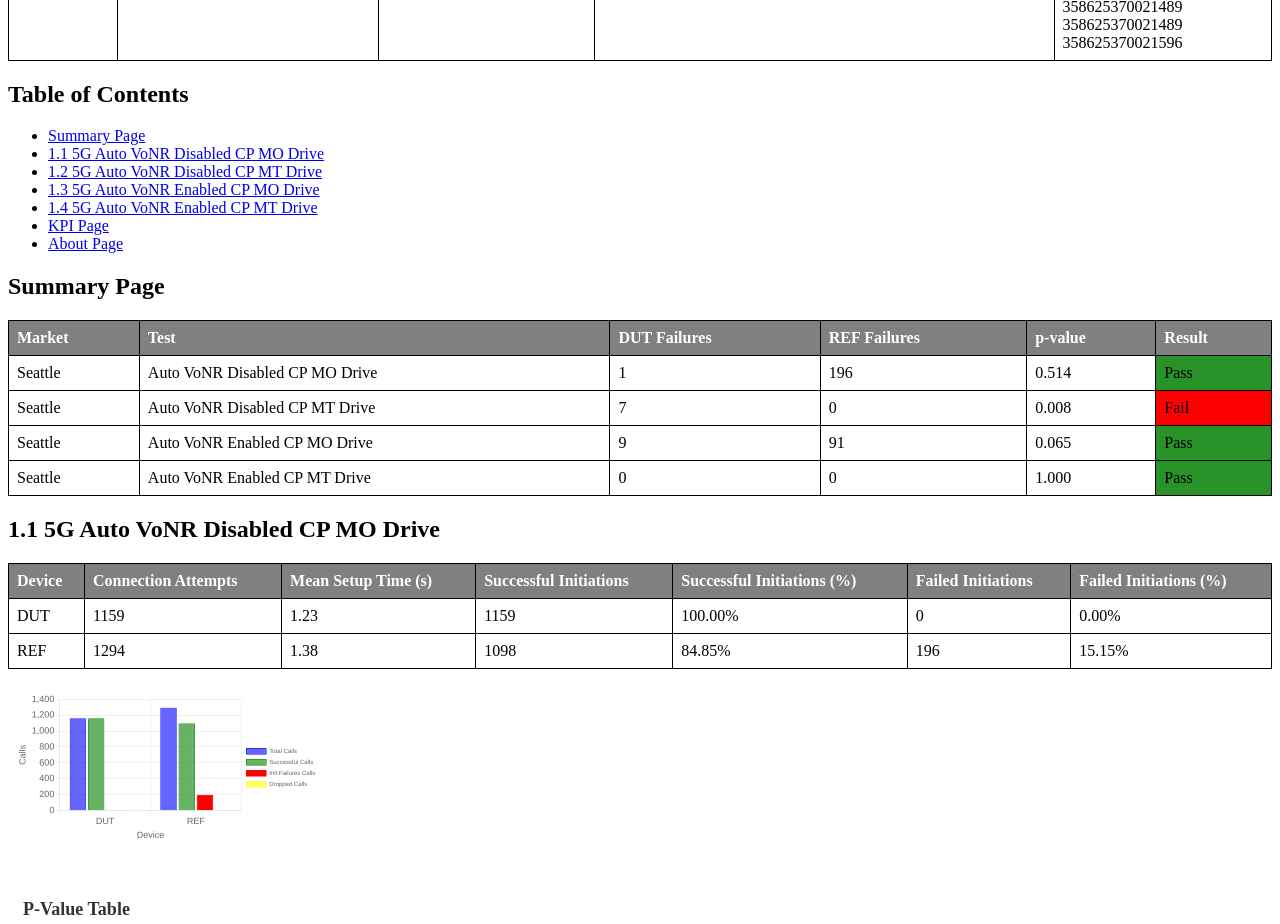
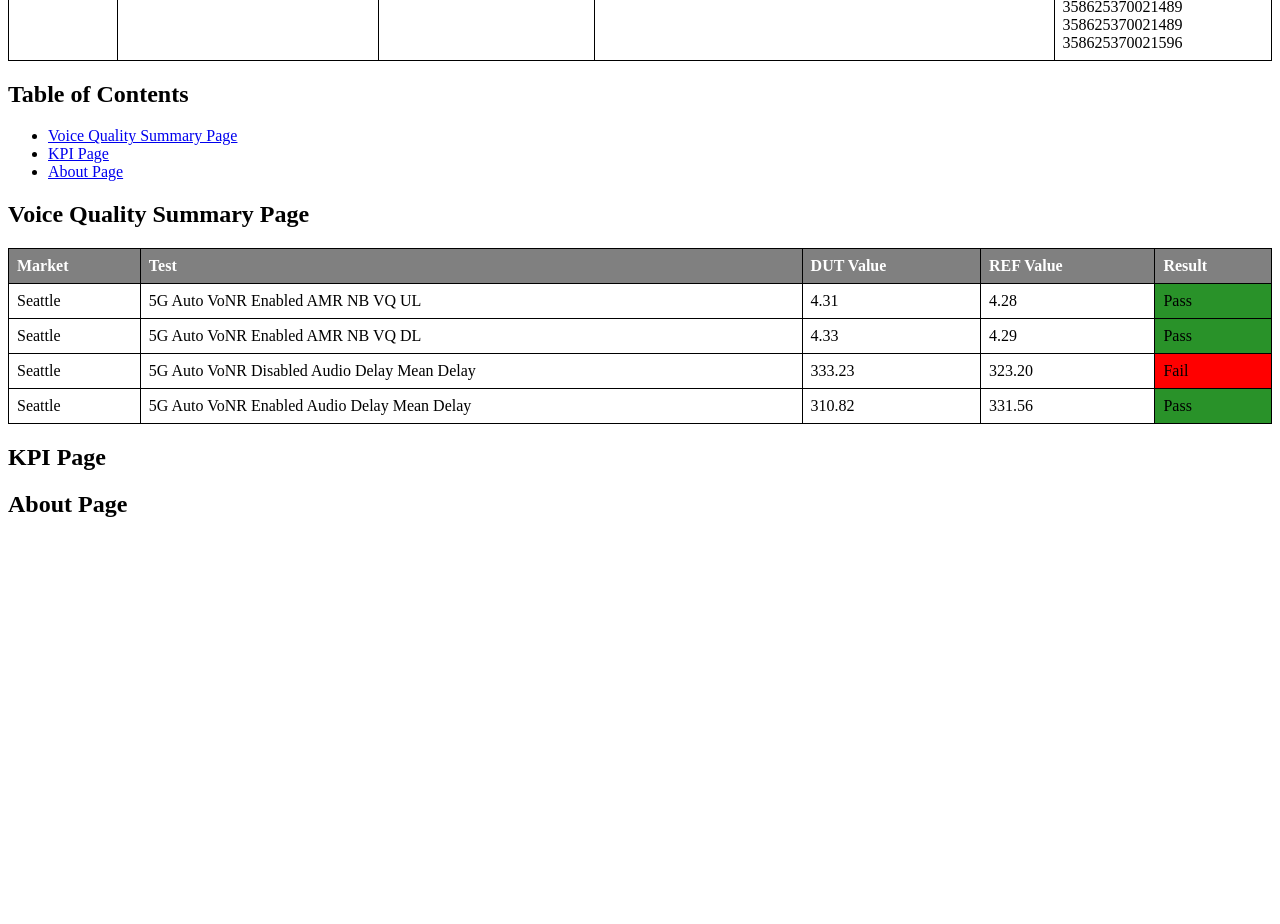
Before and after one commit to LiJieSu0/Fit4Launch_Report, a React (Create React App) app in the folder report-generator-app/: page / in a window 1280 px wide. Shown: the part 1320-2244 px from the top of the page. After the commit the page ends 1858 px from the top, so only its background shows below. Built offline with nearby package versions, Linux system fonts and the light colour scheme.

Commit message:
add vq summary table

```diff
--- a/report-generator-app/src/App.js
+++ b/report-generator-app/src/App.js
@@ -8,7 +8,8 @@ import CallPerformanceDetails from './ReportDetails/CallPerformance/CallPerforma
 import KpiPage from './CommonPage/KpiPage';
 import AboutPage from './CommonPage/AboutPage';
 import './StyleScript/Restricted_Report_Style.css';
-import SummaryPage from './CommonPage/SummaryPage';
+import VqSummaryPage from './ReportDetails/VoiceQuality/VqSummaryPage';
+
 function App() {
   return (
     <div className="App">
@@ -17,8 +18,9 @@ function App() {
       <ReportHeader />
       <DeviceInfoPage/>
       <ContentsIndexPage />
-      <CpSummaryPage />
-      <CallPerformanceDetails />
+      {/* <CpSummaryPage />
+      <CallPerformanceDetails /> */}
+      <VqSummaryPage />
       <KpiPage />
       <AboutPage />
       <ReportFooter />
--- a/report-generator-app/src/CommonPage/SummaryPage.js
+++ /dev/null
@@ -1,12 +0,0 @@
-import React from 'react';
-
-const SummaryPage = () => {
-  return (
-    <div className="page-content">
-      <h2>Summary Page</h2>
-      <p>This is the placeholder for the Summary Page content.</p>
-    </div>
-  );
-};
-
-export default SummaryPage;
--- /dev/null
+++ b/report-generator-app/src/ReportDetails/VoiceQuality/VqSummaryPage.js
@@ -0,0 +1,105 @@
+import React from 'react';
+import '../../StyleScript/Restricted_Report_Style.css';
+import voiceQualityResults from '../../DataFiles/VoiceQualityResults.json';
+
+const VqSummaryPage = () => {
+  const summaryData = Object.keys(voiceQualityResults).flatMap(testCategory => {
+    const categoryData = voiceQualityResults[testCategory];
+
+    // Handle "5G Auto VoNR Enabled AMR NB VQ" structure
+    if (categoryData.DUT1 && categoryData.REF) {
+      const dut1UlMean = categoryData.DUT1.ul_mos_stats.mean;
+      const dut1DlMean = categoryData.DUT1.dl_mos_stats.mean;
+      const refUlMean = categoryData.REF.ul_mos_stats.mean;
+      const refDlMean = categoryData.REF.dl_mos_stats.mean;
+
+      const ulResult = dut1UlMean >= refUlMean ? "Pass" : "Fail";
+      const dlResult = dut1DlMean >= refDlMean ? "Pass" : "Fail";
+
+      return [
+        {
+          market: "Seattle",
+          test: `${testCategory} UL`,
+          dutValue: dut1UlMean.toFixed(2),
+          refValue: refUlMean.toFixed(2),
+          result: ulResult
+        },
+        {
+          market: "Seattle",
+          test: `${testCategory} DL`,
+          dutValue: dut1DlMean.toFixed(2),
+          refValue: refDlMean.toFixed(2),
+          result: dlResult
+        }
+      ];
+    }
+    // Handle "5G Auto VoNR Enabled AMR WB VQ", "5G Auto VoNR Disabled EVS WB VQ", "5G Auto VoNR Enabled EVS WB VQ" structure
+    else if (categoryData.Base || categoryData.Mobile) {
+      const results = [];
+      ['Base', 'Mobile'].forEach(scenario => {
+        if (categoryData[scenario]) {
+          const scenarioData = categoryData[scenario];
+          const dut1MosAvg = scenarioData[`${testCategory.toLowerCase().replace(/ /g, '_').replace(/vq/g, '').trim()}_dut1_${scenario.toLowerCase()}`]?.["MOS Average"];
+          const refMosAvg = scenarioData[`${testCategory.toLowerCase().replace(/ /g, '_').replace(/vq/g, '').trim()}_ref_base`]?.["MOS Average"] || scenarioData[`${testCategory.toLowerCase().replace(/ /g, '_').replace(/vq/g, '').trim()}_ref1_${scenario.toLowerCase()}`]?.["MOS Average"];
+
+          if (dut1MosAvg !== undefined && refMosAvg !== undefined) {
+            const result = dut1MosAvg >= refMosAvg ? "Pass" : "Fail";
+            results.push({
+              market: "Seattle",
+              test: `${testCategory} ${scenario} MOS Avg`,
+              dutValue: dut1MosAvg.toFixed(2),
+              refValue: refMosAvg.toFixed(2),
+              result: result
+            });
+          }
+        }
+      });
+      return results;
+    }
+    // Handle "5G Auto VoNR Disabled Audio Delay" and "5G Auto VoNR Enabled Audio Delay" structure
+    else if (categoryData.DUT1 && categoryData.REF1) {
+      const dut1Mean = Object.values(categoryData.DUT1)[0].mean;
+      const ref1Mean = Object.values(categoryData.REF1)[0].mean;
+      const result = dut1Mean <= ref1Mean ? "Pass" : "Fail"; // Assuming lower delay is better
+
+      return [{
+        market: "Seattle",
+        test: `${testCategory} Mean Delay`,
+        dutValue: dut1Mean.toFixed(2),
+        refValue: ref1Mean.toFixed(2),
+        result: result
+      }];
+    }
+    return [];
+  });
+
+  return (
+    <div className="page-content">
+      <h2>Voice Quality Summary Page</h2>
+      <table className="device-info-table" style={{ display: 'table' }}>
+        <thead style={{ display: 'table-header-group' }}>
+          <tr style={{ display: 'table-row' }}>
+            <th style={{ display: 'table-cell' }}>Market</th>
+            <th style={{ display: 'table-cell' }}>Test</th>
+            <th style={{ display: 'table-cell' }}>DUT Value</th>
+            <th style={{ display: 'table-cell' }}>REF Value</th>
+            <th style={{ display: 'table-cell' }}>Result</th>
+          </tr>
+        </thead>
+        <tbody style={{ display: 'table-row-group' }}>
+          {summaryData.map((data, index) => (
+            <tr key={index} style={{ display: 'table-row' }}>
+              <td style={{ display: 'table-cell' }}>{data.market}</td>
+              <td style={{ display: 'table-cell' }}>{data.test}</td>
+              <td style={{ display: 'table-cell' }}>{data.dutValue}</td>
+              <td style={{ display: 'table-cell' }}>{data.refValue}</td>
+              <td style={{ display: 'table-cell', backgroundColor: data.result === 'Pass' ? 'var(--performance-pass)' : 'var(--performance-fail)' }}>{data.result}</td>
+            </tr>
+          ))}
+        </tbody>
+      </table>
+    </div>
+  );
+};
+
+export default VqSummaryPage;
```
